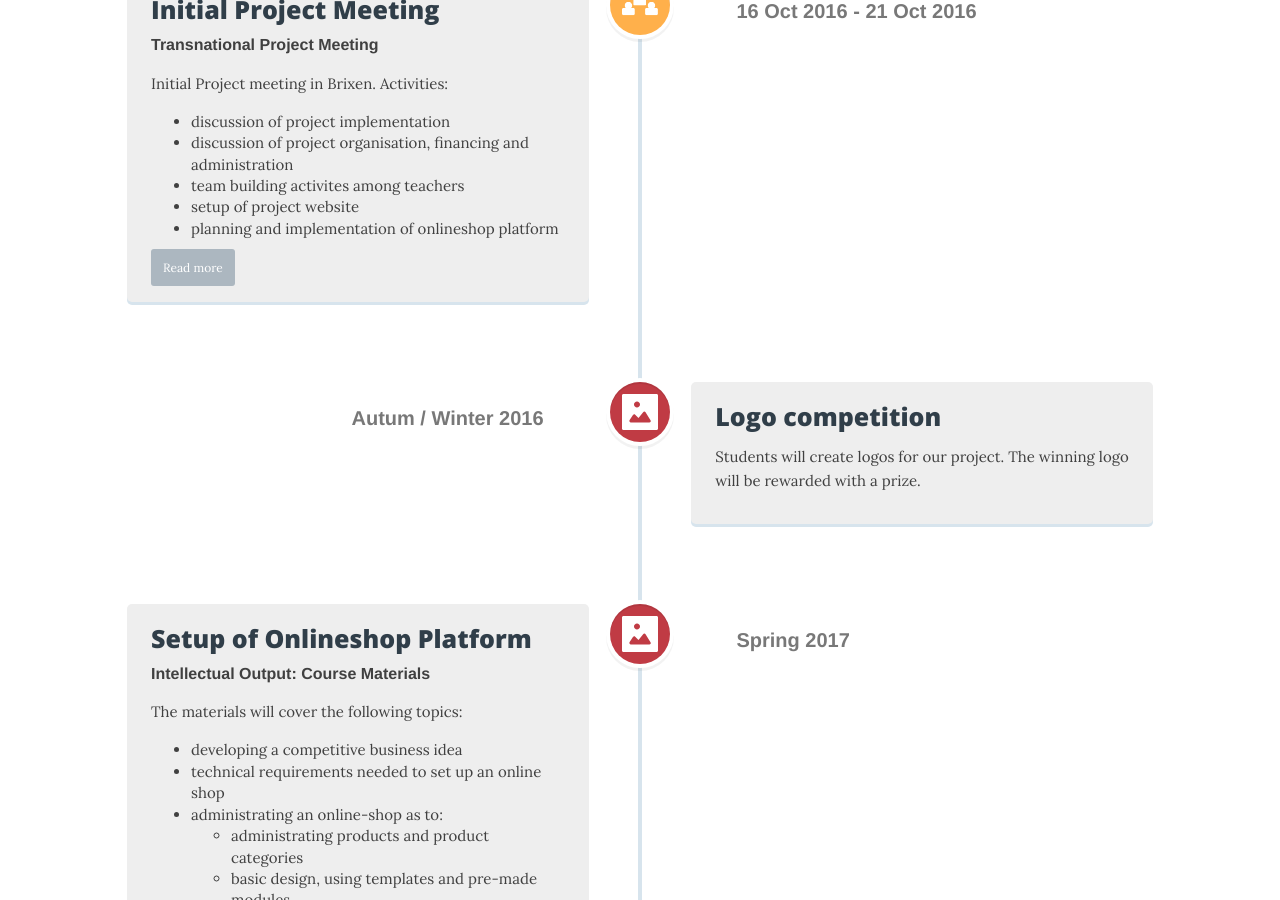
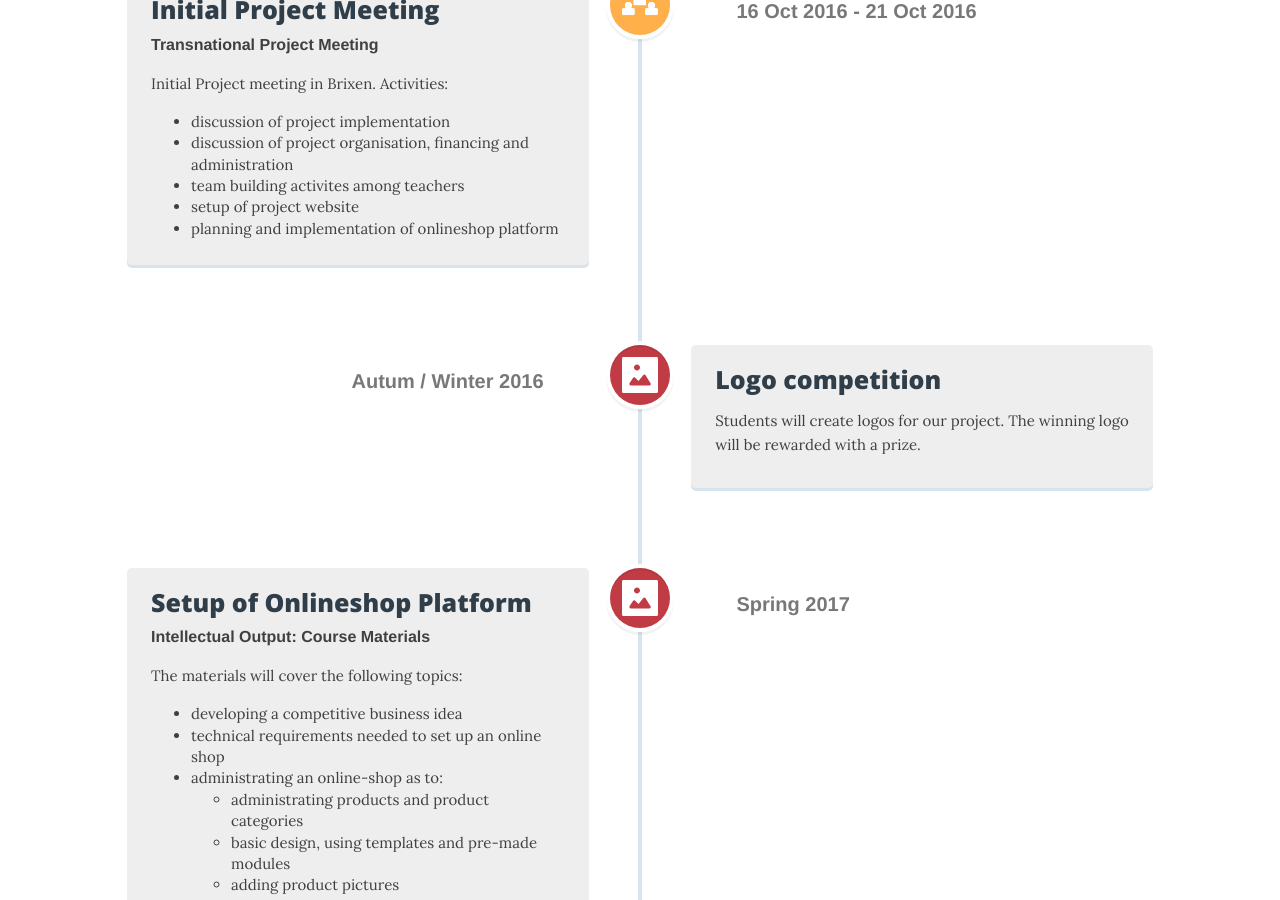
Before and after one commit to fitforecommerce/fitforecommerce.github.io, a Jekyll site: the page built from activities.html, in a window 1280 px wide and 900 px high, scrolled down 623 px. Built offline with Jekyll 4.4.1, drawn with Linux system fonts in a browser that asks for light colours; nearby versions of some CDN libraries.

Commit message:
remove read more

```diff
--- a/activities.html
+++ b/activities.html
@@ -24,7 +24,6 @@ header-img: "img/about-bg.jpg"
 				<li>setup of project website</li>
 				<li>planning and implementation of onlineshop platform</li>
 			</ul>
-			<a href="#0" class="cd-read-more">Read more</a>
 			<span class="cd-date">16 Oct 2016 - 21 Oct 2016</span>
 		</div> <!-- cd-timeline-content -->
 	</div> <!-- cd-timeline-block -->
```
